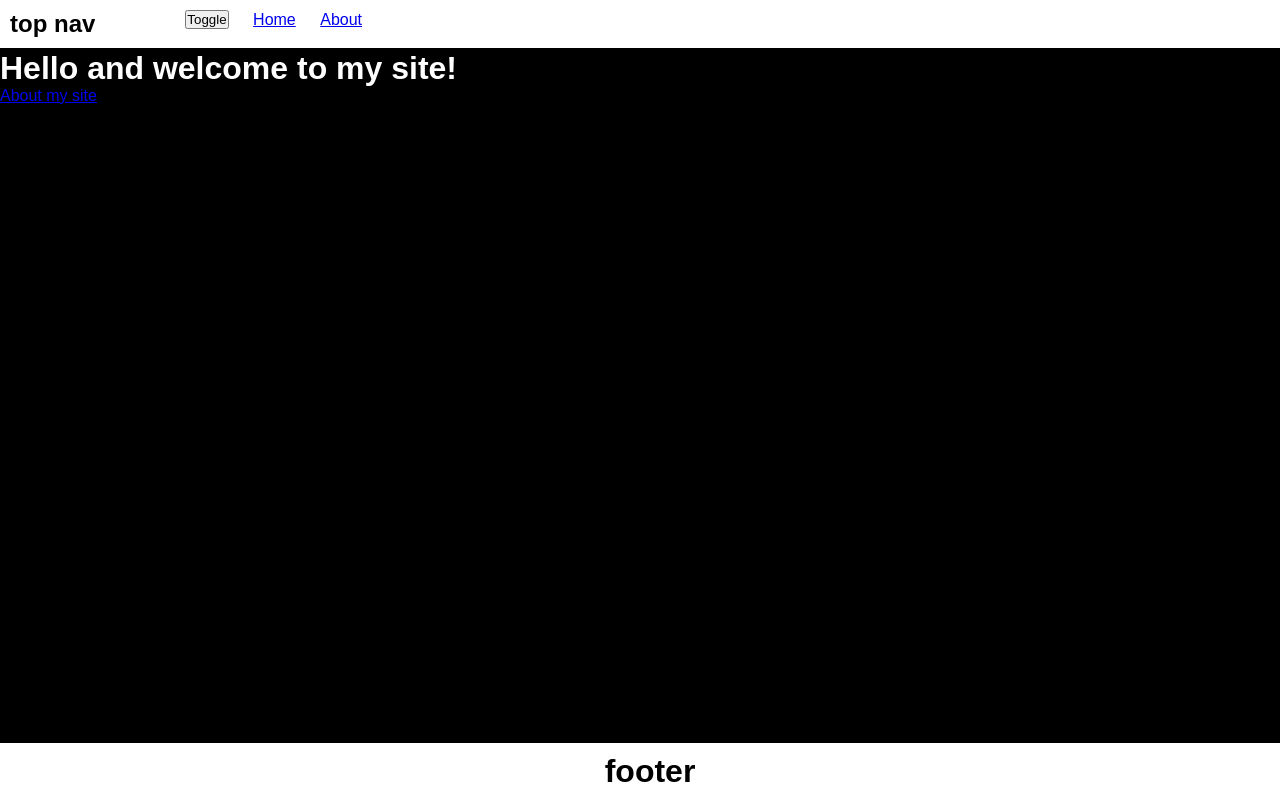
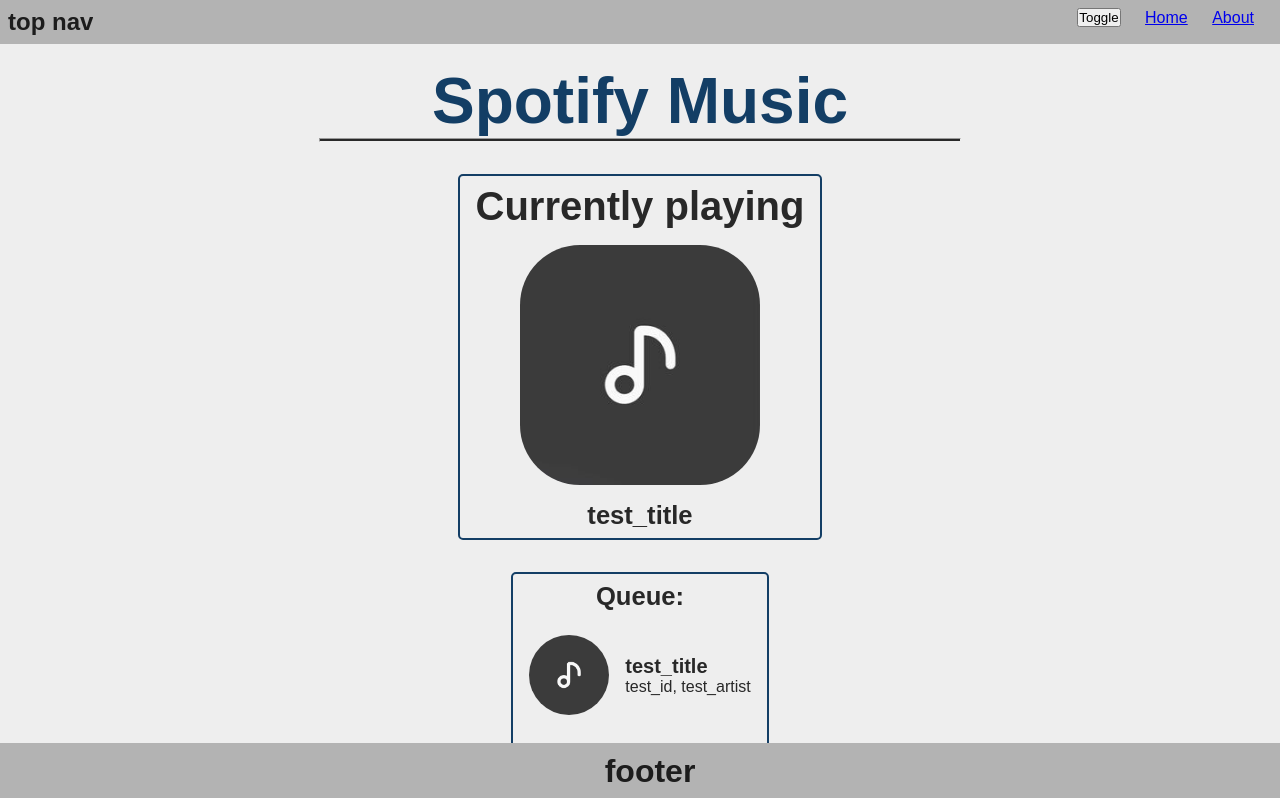
Before and after one commit to 137-Trimethylxanthin/spotify-queue, a SvelteKit app in the folder website/: page / in a window 1280 px wide. Shown: the top 798 px of the page. Built offline with nearby package versions, Linux system fonts and the light colour scheme.

Commit message:
reworked ui and added basis for the music

```diff
--- a/website/src/routes/+layout.svelte
+++ b/website/src/routes/+layout.svelte
@@ -1,7 +1,3 @@
-
-
-
-
 <nav class="top-nav">
     <h1 class="left">top nav</h1>
     <ul>
@@ -25,27 +21,28 @@
 </footer>
 <style>
     .content{
-        margin-top: 50px;
+        margin-top: 8vh;
+        margin-bottom: 8vh;
     }
 
     .top-nav{
-        background-color: var(--some-other-value);
+        background-color: var(--bg-color-2);
         overflow: hidden;
         position: fixed;
         top: 0;
         width: 100%;
         z-index: 1;
-        padding: 10px;
+        padding: 1vh;
         display: inline-block;
-        color: var(--some-value);
+        color: var(--text-color-2);
     }
     .top-nav ul{
+        float: right;
         list-style-type: none;
-        margin: 0;
+        margin: 0 3vb 0 0;
         padding: 0;
     }
     .top-nav ul li{
-
         display: inline-block;
         margin: 0 10px;
     }
@@ -55,8 +52,8 @@
     }
 
     .bottom-footer{
-        background-color: var(--some-other-value);
-        color: var(--some-value);
+        background-color: var(--bg-color-2);
+        color: var(--text-color-2);
         bottom: 0;
         left: 0;
         padding: 10px;
--- a/website/src/routes/+page.svelte
+++ b/website/src/routes/+page.svelte
@@ -1,5 +1,127 @@
+<script lang="ts">
+    /** @type {import('./$types').PageServerLoad} */
+    import{ _Song as Song , _currentSong as currentSong, _queue as queue} from "./+page";
 
+
+    queue[0] = new Song("test_title", "test_artist", "test_duration", "test_cover", "test_id");
+    queue[1] = new Song("test_title", "test_artist", "test_duration", "test_cover", "test_id");
+    queue[2] = new Song("test_title", "test_artist", "test_duration", "test_cover", "test_id");
+
+
+</script>
 <body>
-    <h1>Hello and welcome to my site!</h1>
-    <a href="/about">About my site</a>
+    <div class="title">
+        <h1>Spotify Music</h1>
+        <hr>
+    </div>
+
+
+    <div class="cplaying">
+        <h2>Currently playing</h2>
+        <img src="{currentSong.cover}" alt="">
+        <h3 id="currentTitle">{currentSong.title}</h3>
+    </div>
+
+    <div class="queue">
+        <h2>Queue:</h2>
+        {#each queue as Song}
+            <div class="song">
+                <img src="{Song.cover}" alt="">
+                <ul>
+                    <li><h3>{Song.title}</h3></li>
+                    <li><p>{Song.id}, {Song.artist}</p></li>
+                </ul>
+
+
+            </div>
+
+
+        {/each}
+
+    </div>
 </body>
+
+
+<style>
+    .title {
+        text-align: center;
+        margin-bottom: 4vh;
+    }
+    .title h1 {
+        font-size: 8vh;
+        color: var(--actzent-color-1);
+    }
+    .title hr {
+        width: 50%;
+        margin: auto;
+        height: 2px;
+        background-color: var(--text-color-1);
+    }
+
+    .cplaying {
+        display: flex;
+        flex-direction: column;
+        text-align: center;
+        border: var(--actzent-color-1) solid 2px;
+        width: fit-content;
+        margin: 4vh auto 0 auto;
+        border-radius: 5px;
+        padding: 1vh 2vh 1vh 2vh;
+    }
+    .cplaying h2 {
+        font-size: 5vh;
+        margin-bottom: 2vh;
+    }
+    .cplaying img {
+        width: 30vh;
+        height: 30vh;
+        border-radius: 25%;
+        margin: 0 auto 2vh auto;
+    }
+    .cplaying h3 {
+        font-size: 3.2vh;
+    }
+
+    .queue {
+        text-align: center;
+        margin: 4vh auto 0 auto;
+        border: var(--actzent-color-1) solid 2px;
+        width: fit-content;
+        border-radius: 5px;
+        padding: 1vh 2vh 1vh 2vh;
+    }
+
+    .queue h2 {
+        font-size: 3.2vh;
+    }
+
+    .queue .song h3 {
+        font-size: 2.5vh;
+        display: flex;
+    }
+    .queue .song p {
+        font-size: 2vh;
+        display: flex;
+    }
+    .queue .song img {
+        width: 10vh;
+        height: 10vh;
+        border-radius: 50%;
+        margin: 1vh 0 1vh 0;
+        display: flex;
+    }
+    .queue .song {
+        display: flex;
+        margin: 2vh 0 2vh 0;
+        flex-direction: row;
+        justify-content: center;
+        align-items: center;
+    }
+    .queue .song ul {
+        flex-direction: column;
+        margin: 0 0 0 2vh;
+        list-style: none;
+    }
+
+
+</style>
--- a/website/src/routes/+page.ts
+++ b/website/src/routes/+page.ts
@@ -0,0 +1,31 @@
+/** @type {import('./$types').PageServerLoad} */
+
+export class _Song {
+  title: string;
+  artist: string;
+  album: string;
+  duration: string;
+  cover: string;
+  id: string;
+
+  constructor(title:string, artist:string, album:string, duration:string, id:string) {
+    this.title = title;
+    this.artist = artist;
+    this.album = album;
+    this.duration = duration;
+    this.cover = "images/cover1.jpg";
+    this.id = id;
+  }
+}
+
+export let _currentSong: _Song = new _Song("test_title", "test_artist", "test_duration", "test_cover", "1");
+export let _queue: _Song[] = [];
+let queueIndex: number = 0;
+let playing: boolean = false;
+let shuffle: boolean = false;
+let repeat: boolean = false;
+let consume: boolean = false;
+let volume: number = 0.5;
+let muted: boolean = false;
+let currentTime: number = 0;
+let duration: number = 0;
--- a/website/src/routes/styles.css
+++ b/website/src/routes/styles.css
@@ -1,23 +1,34 @@
 /* automatic/manual light mode */
 :root, :root.light {
-    --some-value: black;
-    --some-other-value: white;
+
+    --bg-color-1: #eeeeee;
+    --bg-color-2: #b3b3b3;
+    --text-color-1: #282828;
+    --text-color-2: #1c1c1c;
+    --actzent-color-1: #133e65;
+
 }
 
 /* automatic dark mode */
 /* ❗️ keep the rules in sync with the manual dark mode below! */
 @media (prefers-color-scheme: dark) {
     :root {
-        --some-value: white;
-        --some-other-value: black;
+        --bg-color-1: #282828;
+        --bg-color-2: #1c1c1c;
+        --text-color-1: #eeeeee;
+        --text-color-2: #b3b3b3;
+        --actzent-color-1: #0075cb;
     }
 }
 
 /* manual dark mode
 /* ❗️ keep the rules in sync with the automatic dark mode above! */
 :root.dark {
-    --some-value: white;
-    --some-other-value: black;
+    --bg-color-1: #282828;
+    --bg-color-2: #1c1c1c;
+    --text-color-1: #eeeeee;
+    --text-color-2: #b3b3b3;
+    --actzent-color-1: #0075cb;
 }
 
 
@@ -35,8 +46,6 @@
     transition: 0.2s;
 }
 body{
-    background-color: var(--some-value);
-    color: var(--some-other-value);
-
-
+    background-color: var(--bg-color-1);
+    color: var(--text-color-1);
 }
```
Also changed, not shown: website/static/images/cover1.jpg (added).
